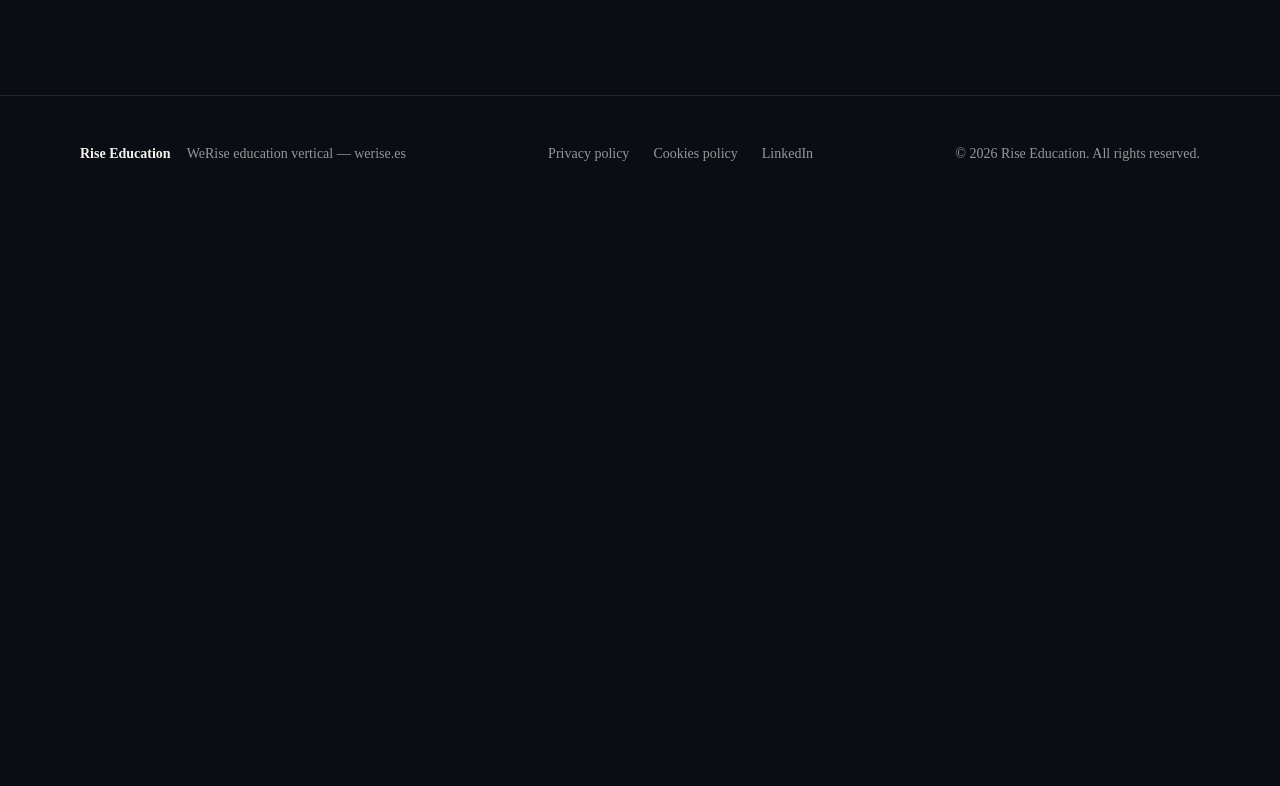
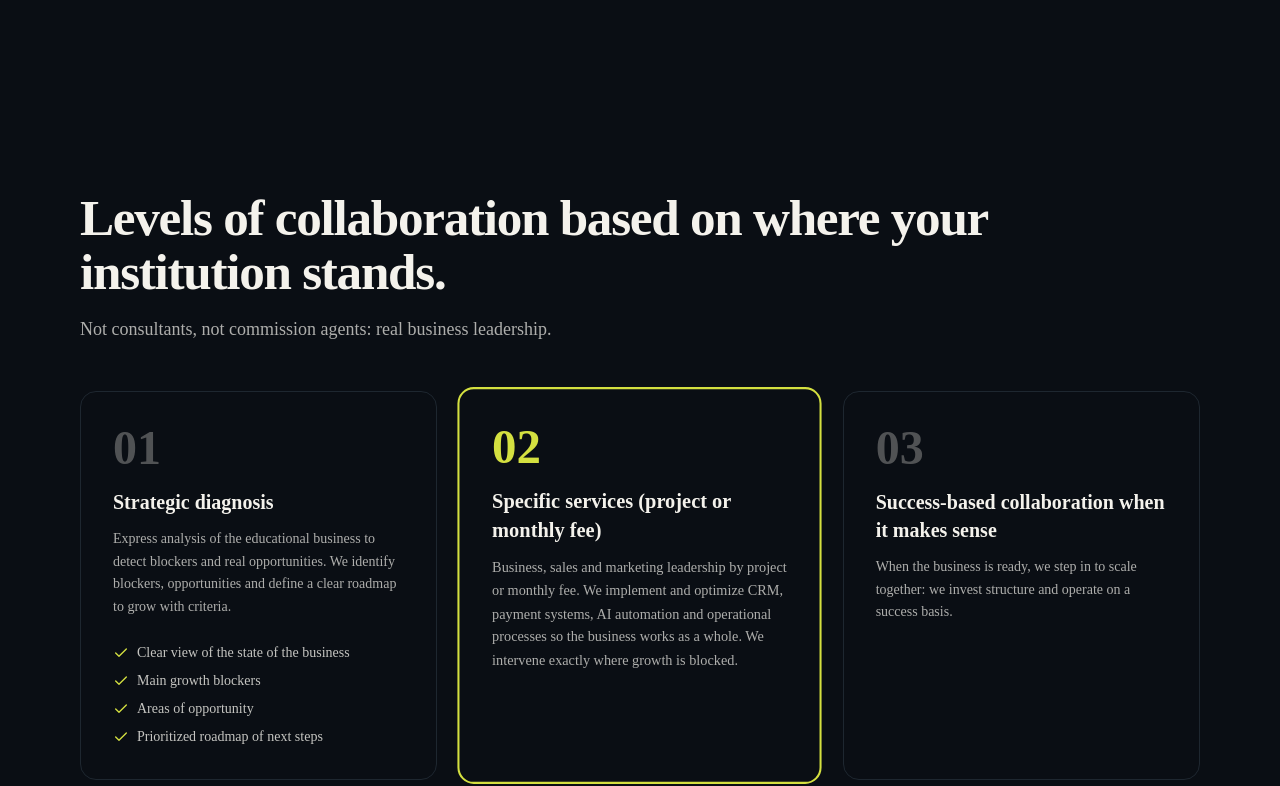
Before and after one commit to charleskot/riseweb-education, a Next.js app: page /en in a window 1280 px wide. Shown: the part 1410-2196 px from the top of the page. Before the commit the page ends 1622 px from the top, so only its background shows below. Built offline with nearby package versions, Linux system fonts and the light colour scheme.

Commit message:
feat: add how-we-work section with 3 collaboration levels

```diff
--- a/app/[locale]/page.tsx
+++ b/app/[locale]/page.tsx
@@ -1,6 +1,7 @@
 import Hero from '@/components/home/Hero';
 import LogoMarquee from '@/components/home/LogoMarquee';
 import Problem from '@/components/home/Problem';
+import HowWeWork from '@/components/home/HowWeWork';
 import { isLocale } from '@/lib/i18n/config';
 import { es, type Copy } from '@/lib/i18n/es';
 import { en } from '@/lib/i18n/en';
@@ -16,6 +17,7 @@ export default function Page({ params }: { params: { locale: string } }) {
       <Hero t={t} />
       <LogoMarquee />
       <Problem t={t} />
+      <HowWeWork t={t} />
     </>
   );
 }
--- /dev/null
+++ b/components/home/HowWeWork.tsx
@@ -0,0 +1,55 @@
+import { Check } from 'lucide-react';
+import type { Copy } from '@/lib/i18n/es';
+
+export default function HowWeWork({ t }: { t: Copy }) {
+  return (
+    <section id="como-trabajamos" className="bg-wr-dark py-24">
+      <div className="mx-auto max-w-[1440px] px-6 md:px-12 lg:px-20">
+        <h2
+          className="font-black tracking-tight text-wr-white"
+          style={{ fontSize: 'clamp(2rem, 4vw, 3.5rem)', lineHeight: 1.05 }}
+        >
+          {t.howWeWork.title}
+        </h2>
+        <p className="mt-4 max-w-3xl text-lg text-wr-white/70">{t.howWeWork.subtitle}</p>
+
+        <div className="mt-12 grid grid-cols-1 gap-6 lg:grid-cols-3">
+          {t.howWeWork.levels.map((level, i) => {
+            const isMiddle = i === 1;
+            return (
+              <article
+                key={level.number}
+                className={
+                  isMiddle
+                    ? 'rounded-2xl border-2 border-wr-lime bg-wr-dark p-8 lg:scale-[1.02]'
+                    : 'rounded-2xl border border-wr-border bg-wr-dark/60 p-8'
+                }
+              >
+                <div
+                  className={`text-5xl font-black ${
+                    isMiddle ? 'text-wr-lime' : 'text-wr-white/30'
+                  }`}
+                >
+                  {level.number}
+                </div>
+                <h3 className="mt-4 text-xl font-bold text-wr-white">{level.title}</h3>
+                <p className="mt-3 text-sm text-wr-white/70 leading-relaxed">{level.body}</p>
+
+                {'deliverables' in level && level.deliverables && (
+                  <ul className="mt-6 space-y-2">
+                    {level.deliverables.map((d, j) => (
+                      <li key={j} className="flex gap-2 text-sm text-wr-white/80">
+                        <Check className="mt-0.5 h-4 w-4 shrink-0 text-wr-lime" />
+                        <span>{d}</span>
+                      </li>
+                    ))}
+                  </ul>
+                )}
+              </article>
+            );
+          })}
+        </div>
+      </div>
+    </section>
+  );
+}
```
